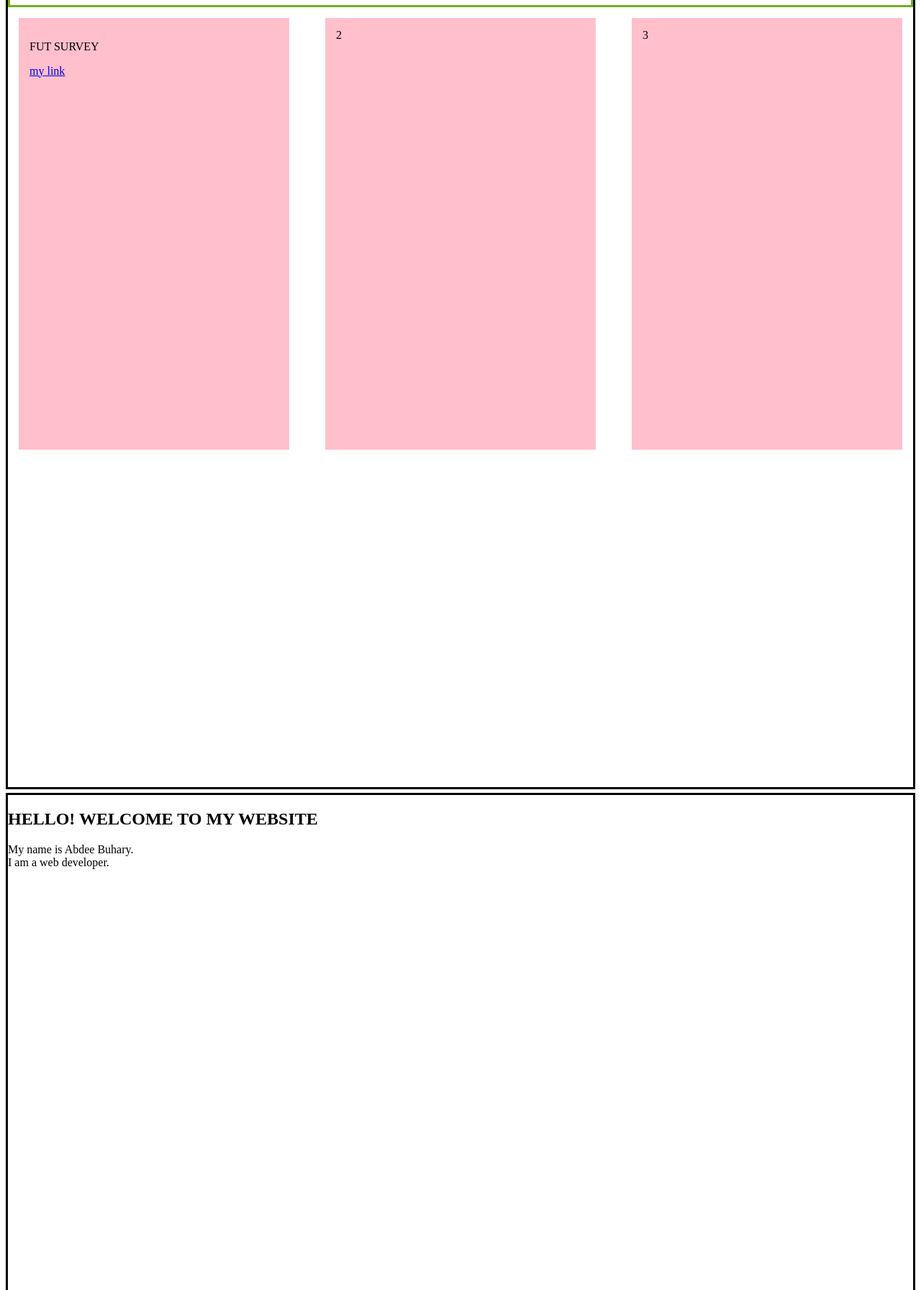
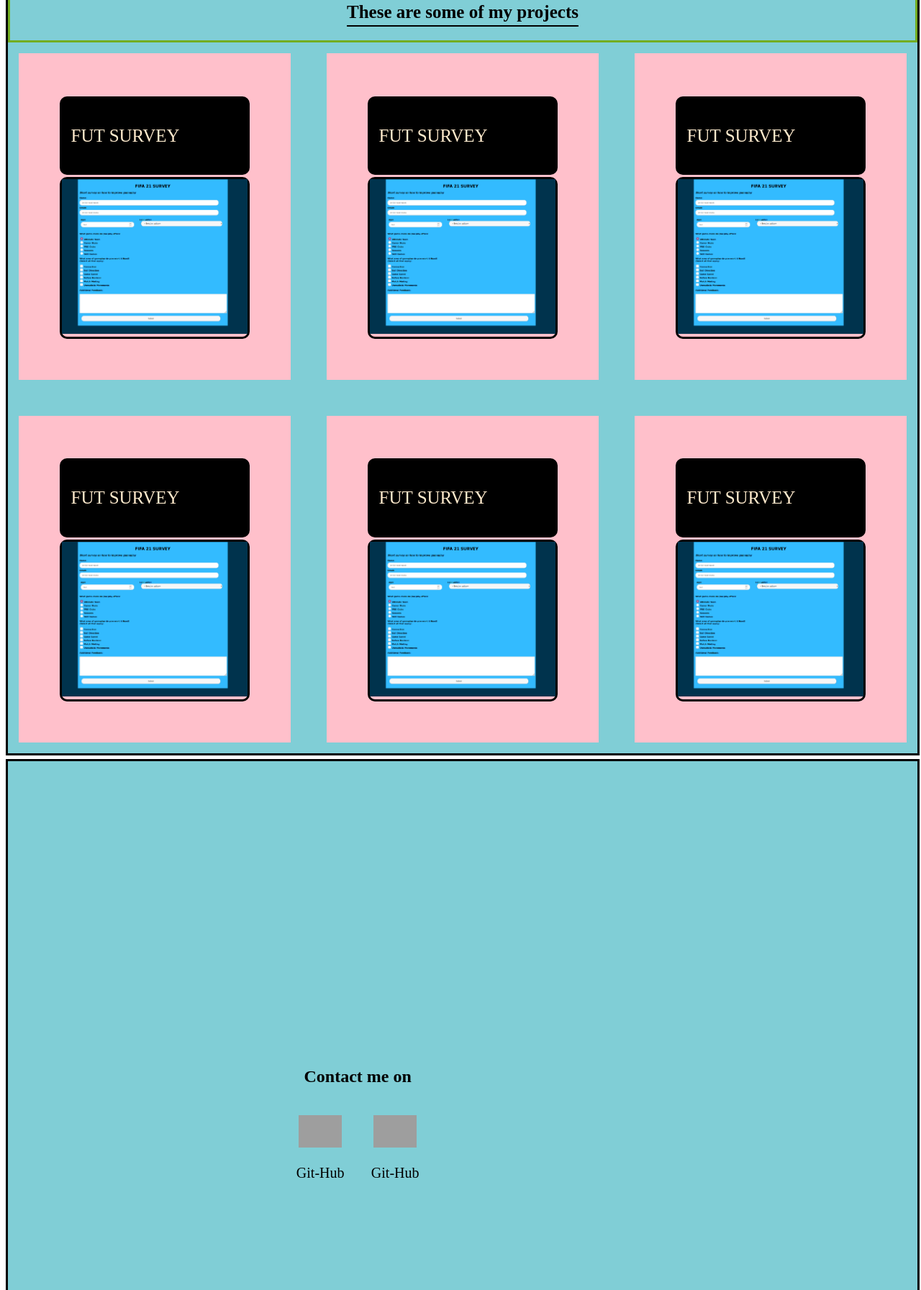
Before and after one commit to abdee-buhary/personal-portfolio, a plain HTML site: page index.html in a window 1280 px wide. Shown: the part 1007-2800 px from the top of the page at 72% size. Drawn offline with Linux system fonts and the light colour scheme; grey boxes are pictures that could not be loaded; a web font is replaced by a local one.

Commit message:
added more changes to the porfolio

```diff
--- a/index.html
+++ b/index.html
@@ -6,17 +6,20 @@
     <meta name="viewport" content="width=device-width, initial-scale=1.0">
     <title>Document</title>
     <link rel="stylesheet" href="stylesheet.css">
-</head>
+    <link rel="stylesheet" href="ttps://fonts.googleapis.com/css2?family=Crimson+Text:wght@700&display=swap"
+    ></head>
 <body>
-    <main>
-
+    <main id="welcome-section">
         <nav id="navbar">
           <a>Home</a>
           <a>Projects</a>
           <a>Contact</a>
+          <h4 id="name">ABDEE BUHARY</h4>
         </nav>
 
-        <section id="welcome-section" class="block">
+
+
+        <section  class="block">
           <div class="content-1">
             <h1>HELLO! WELCOME TO MY WEBSITE</h1>
             <p>My name is Abdee Buhary. <br>I am a web developer.</p>
@@ -29,33 +32,85 @@
           </div>
             <div id="projects">
               <div class="grid-items">
-                      <div class="project-tile">
+                      <div class="project-title">
                         <p>FUT SURVEY</p>
                       </div>
                       <div class="project-img">
-                        <a href="https://codepen.io/abdee-buhary/pen/GRWRLrE">my link</a>
+                        <a href="https://codepen.io/abdee-buhary/pen/GRWRLrE"><img  src="survey-img.png" ></img></a>
                      </div>
               </div>
-              <div class="grid-items">2</div>
-              <div class="grid-items">3</div>
+              <div class="grid-items">
+                      <div class="project-title">
+                        <p>FUT SURVEY</p>
+                      </div>
+                      <div class="project-img">
+                        <img  src="survey-img.png" href="https://codepen.io/abdee-buhary/pen/GRWRLrE"></img>
+                     </div>
+              </div>
+              <div class="grid-items">
+                      <div class="project-title">
+                        <p>FUT SURVEY</p>
+                      </div>
+                      <div class="project-img">
+                        <img  src="survey-img.png" href="https://codepen.io/abdee-buhary/pen/GRWRLrE"></img>
+                     </div>
+              </div>
+              <div class="grid-items">
+                      <div class="project-title">
+                        <p>FUT SURVEY</p>
+                      </div>
+                      <div class="project-img">
+                        <img  src="survey-img.png" href="https://codepen.io/abdee-buhary/pen/GRWRLrE"></img>
+                     </div>
+              </div>
+              <div class="grid-items">
+                      <div class="project-title">
+                        <p>FUT SURVEY</p>
+                      </div>
+                      <div class="project-img">
+                        <img  src="survey-img.png" href="https://codepen.io/abdee-buhary/pen/GRWRLrE"></img>
+                     </div>
+              </div>
+              <div class="grid-items">
+                      <div class="project-title">
+                        <p>FUT SURVEY</p>
+                      </div>
+                      <div class="project-img">
+                        <img  src="survey-img.png" href="https://codepen.io/abdee-buhary/pen/GRWRLrE"></img>
+                     </div>
+              </div>
+        </section>
 
+
+
+
+        <section  class="block">
+          <div class="content-3">
+            <h2>Contact me on</h2>
+            <div id="middle-box">
+
+              <img class="icon" src="https://static.thenounproject.com/png/1468350-200.png" alt="image of fast clock">
+
+              <div class="icon-desc">
+                Git-Hub
+              </div>
+            </div>
+
+            <div id="middle-box">
+
+              <img class="icon" src="https://static.thenounproject.com/png/1468350-200.png" alt="image of fast clock">
+
+              <div class="icon-desc">
+                Git-Hub
+              </div>
             </div>
 
 
 
 
-
-        </section>
-
-          <section id="welcome-section" class="block">
-          <div class="content">
-            <h1>HELLO! WELCOME TO MY WEBSITE</h1>
-            <p>My name is Abdee Buhary. <br>I am a web developer.</p>
+            </div>
           </div>
         </section>
-
-
-
 
 
 
--- a/stylesheet.css
+++ b/stylesheet.css
@@ -1,19 +1,39 @@
 #navbar{
-    border:solid;
-    font-size:25px;
-    text-align:right;
-    word-spacing:20px;
-    padding:20px;
-    margin:auto;
-    width:auto;
+  overflow: hidden;
+  position: fixed;
+  top: 0;
+  width: 99%;
+  background-color: #333;
+  height: auto;
+
+
+  }
+  #navbar a {
+    float: right;
+    display: block;
+    text-align: center;
+    padding: 20px;
+    font-size: 17px;
+    color: blanchedalmond;
+
+  }
+
+
+  #name{
+    text-align: left;
+    font-size: 17px;
+    margin-left: 15px;
+    color: blanchedalmond;
 
   }
 
   .block{
     margin-top:5px;
     border:solid;
-    height:1200px;
-    width:auto;
+    height:auto;
+    width:100%;
+    background-color: #80ced6;
+
 
   }
 
@@ -23,7 +43,7 @@
     width:auto;
     height:auto;
     margin-top:400px;
-    border: 3px solid #73AD21;
+    margin-bottom:400px;
     padding:5px;
     text-align:center;
 
@@ -57,58 +77,90 @@
     margin-top:50px;
   }
 
-  .projects{
-    margin:5%;
-    border:solid;
-    width:30%;
-    height:35%;
-    background-color:red;
-    padding:10px;
-  }
 
-  .projects-title{
+  .project-title{
     margin:1%;
     border:solid;
     margin-left:auto;
     margin-right:auto;
-    width:90%;
-    background-color:pink;
+    width: auto;
+    border-radius: 10px;
+    background-color: black;
+
+
   }
-  .projects-img{
+
+  .project-title p{
+    font-family: 'Crimson Text', serif;
+    font-size: 25px;
+    padding: 5%;
+    color: blanchedalmond;
+    }
+
+
+
+  .project-img{
     border:solid;
     margin-left:auto;
     margin-right:auto;
     border: solid;
-    width:90%;
-    height:80%;
+    width:auto;
+    height:auto;
+    border-radius: 10px;
 
   }
+
+  .project-img img{
+    max-width:100%;
+    max-height:100%;
+  }
+
+
   #projects{
     display:grid;
     grid-column-gap:50px;
     grid-row-gap:50px;
-    grid-template-columns:repeat(auto-fit, minmax(20px, 1fr));
+    grid-template-columns:auto auto auto;
     padding:15px;
-    height:50%;
   }
 
+  .grid-items{
+    padding:15%;
+    background-color: pink;
+  }
 
-  .grid-items{
-    background-color:pink;
-    padding:15px;
-
-  }
 
   @media (max-width: 768px)
   {
     .navbar-link
     {
-      display: block:
+      display: block;
     }
   }
 
+ .icon{
+  max-width: 60px;
+  height: auto;
+  margin-left: 0;
+  padding:20px;
 
-   #welcome-section
-  {
-    height:100vh;
+ }
+
+ .content-3{
+  margin-left: 30%;
+  height:auto;
+  margin-top:400px;
+  margin-bottom:400px;
+  padding:5px;
+  text-align:center;
+  display: inline-block;
+}
+
+  .icon-desc{
+    font-size: 20px;
+
   }
+
+  #middle-box{
+    display: inline-block;
+  }
```
Also changed, not shown: survey-img.png (added).
